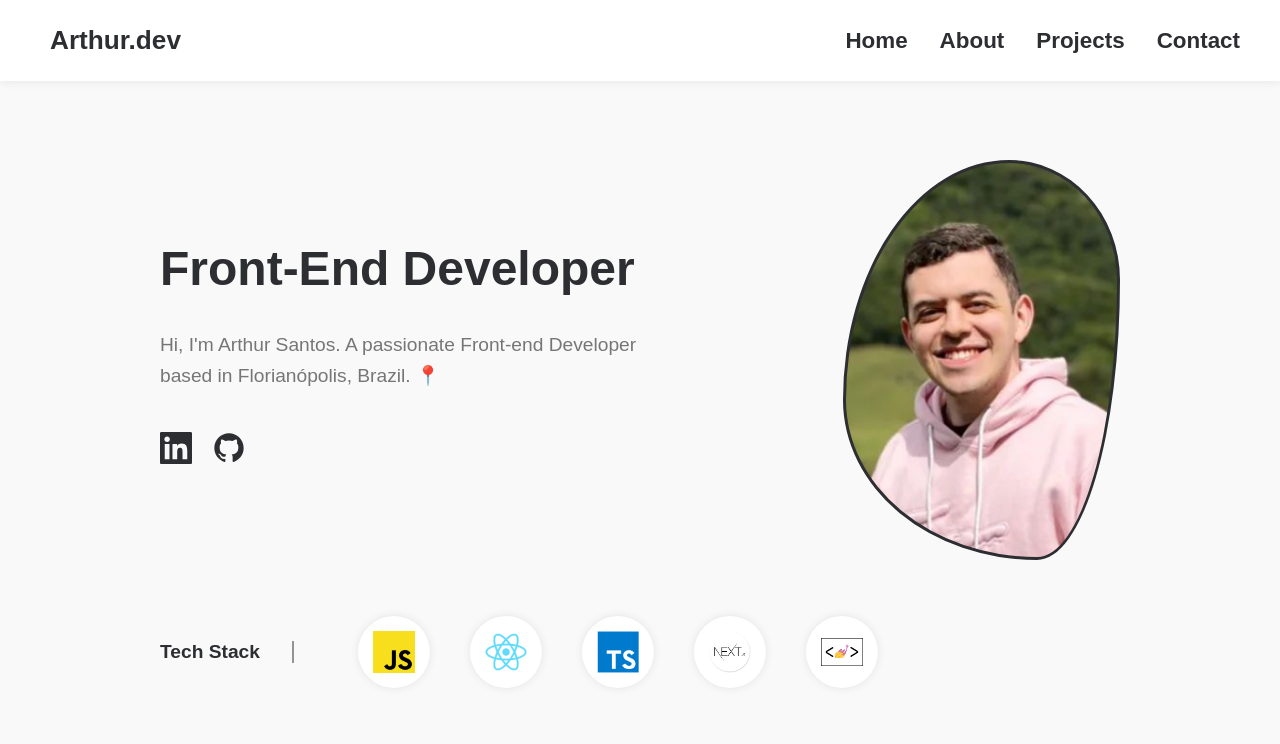
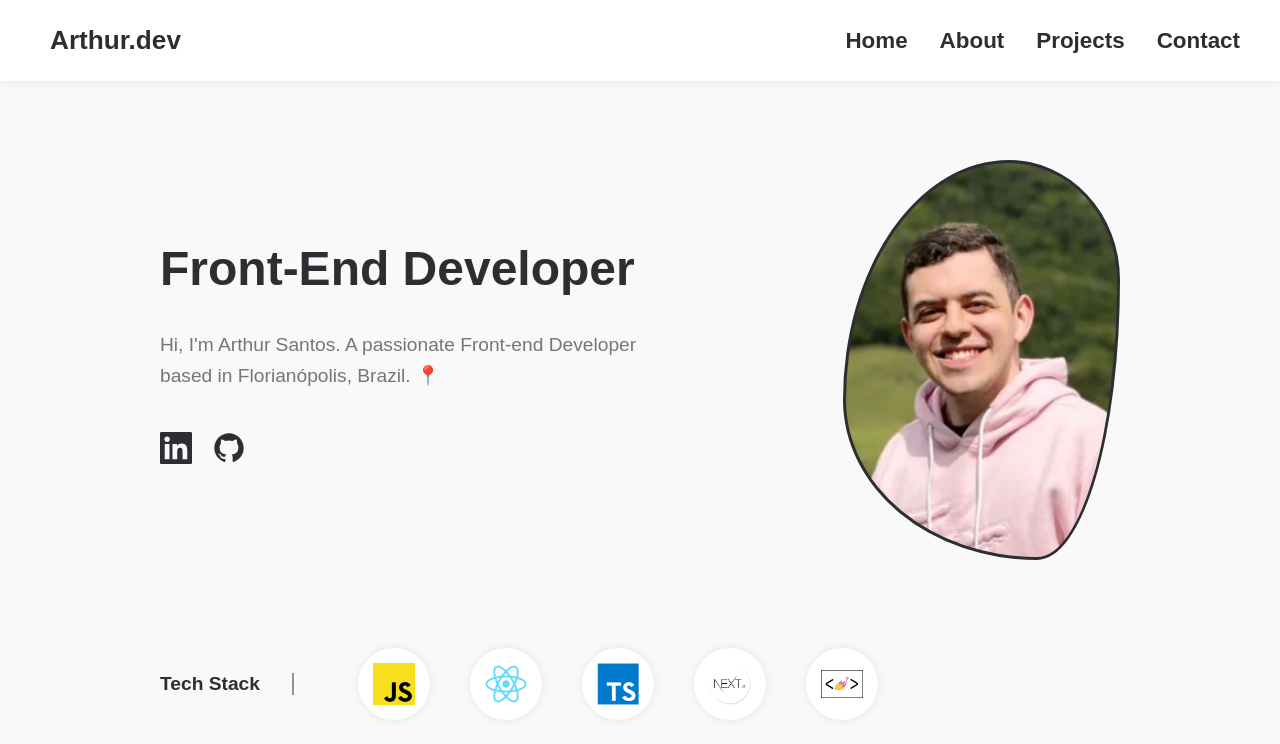
Before and after one commit to Arthur-Cyberpunk/siteportfolio, a React (Create React App) app: page / in a window 1280 px wide. Shown: the top 744 px of the page. Built offline with nearby package versions, Linux system fonts and the light colour scheme.

Commit message:
first commit

```diff
--- a/src/Components/Header/styles.scss
+++ b/src/Components/Header/styles.scss
@@ -50,6 +50,7 @@
     background-color: #fff;
     display: flex;
     height: 100vh;
+    min-height: 100vh;
     justify-content: center;
     left: 0;
     position: fixed;
--- a/src/Components/Home/styles.scss
+++ b/src/Components/Home/styles.scss
@@ -11,21 +11,18 @@
     padding: 11rem 0;
   }
 
-    .containerHome{
-      margin: 0 auto;
-      max-width: 107rem;
+  .containerHome {
+    width: 100%;
     padding: 0 10rem;
-
-      @media (max-width: 950px) {
-        padding: 0 4rem;
-      }
+    position: relative;
+    display: flex;
+    justify-content: center;
 
     .info {
       align-items: center;
       display: flex;
       gap: 10rem;
       height: 45rem;
-        justify-content: center;
       position: relative;
 
       @media (max-width: 950px) {
@@ -55,15 +52,15 @@
           max-width: 50rem;
           position: relative;
 
-            h1{
+          h1 {
             color: #2d2e32;
-              font-size: 3.0rem;
+            font-size: 3rem;
             line-height: 1.2;
             margin-bottom: 2rem;
             margin-top: 2rem;
           }
 
-            p{
+          p {
             color: #767676;
             font-size: 1.2rem;
             font-weight: 500;
@@ -74,7 +71,7 @@
             }
           }
 
-            span{
+          span {
             cursor: pointer;
             display: flex;
             gap: 1.3rem;
@@ -87,14 +84,14 @@
               margin-top: -2rem;
             }
 
-              a{
+            a {
               color: #2d2e32;
               font-size: 2rem;
             }
           }
         }
 
-          .profileImg{
+        .profileImg {
           -webkit-animation: morph 8s ease-in-out infinite;
           animation: morph 8s ease-in-out infinite;
           background-image: url(../../assets/profile.png);
@@ -109,12 +106,10 @@
           width: 25rem;
         }
       }
-      }
-    }
 
       .containerSkills {
         align-items: center;
-    bottom: 2rem;
+        bottom: 0;
         color: #767676;
         display: flex;
         font-size: 1.2rem;
@@ -126,16 +121,16 @@
           position: static;
         }
 
-    p{
-      border-right: 2px solid rgba(45,46,50,.5);
+        p {
+          border-right: 2px solid rgba(45, 46, 50, 0.5);
           color: #2d2e32;
-      font-family: Mulish,sans-serif;
+          font-family: Mulish, sans-serif;
           font-weight: 600;
           margin-right: 4rem;
           padding-right: 2rem;
 
           @media (max-width: 950px) {
-        border-bottom: 2px solid rgba(45,46,50,.5);
+            border-bottom: 2px solid rgba(45, 46, 50, 0.5);
             border-right: none;
             margin-bottom: 3rem;
             margin-right: 0;
@@ -144,9 +139,8 @@
           }
         }
 
-    .techSkills{
-
-      ul{
+        .techSkills {
+          ul {
             display: flex;
             flex-wrap: wrap;
             gap: 2.5rem;
@@ -156,18 +150,18 @@
               justify-content: center;
             }
 
-        li{
+            li {
               align-items: center;
               background-color: #fff;
               border-radius: 50%;
-          box-shadow: 0 0 10px rgba(0,0,0,.09);
+              box-shadow: 0 0 10px rgba(0, 0, 0, 0.09);
               cursor: pointer;
               display: flex;
               height: 4.5rem;
               justify-content: center;
               width: 4.5rem;
 
-          img{
+              img {
                 height: auto;
                 width: 2.6rem;
               }
@@ -176,3 +170,5 @@
         }
       }
     }
+  }
+}
```
Lines whose indentation alone changed are shown as unchanged.
